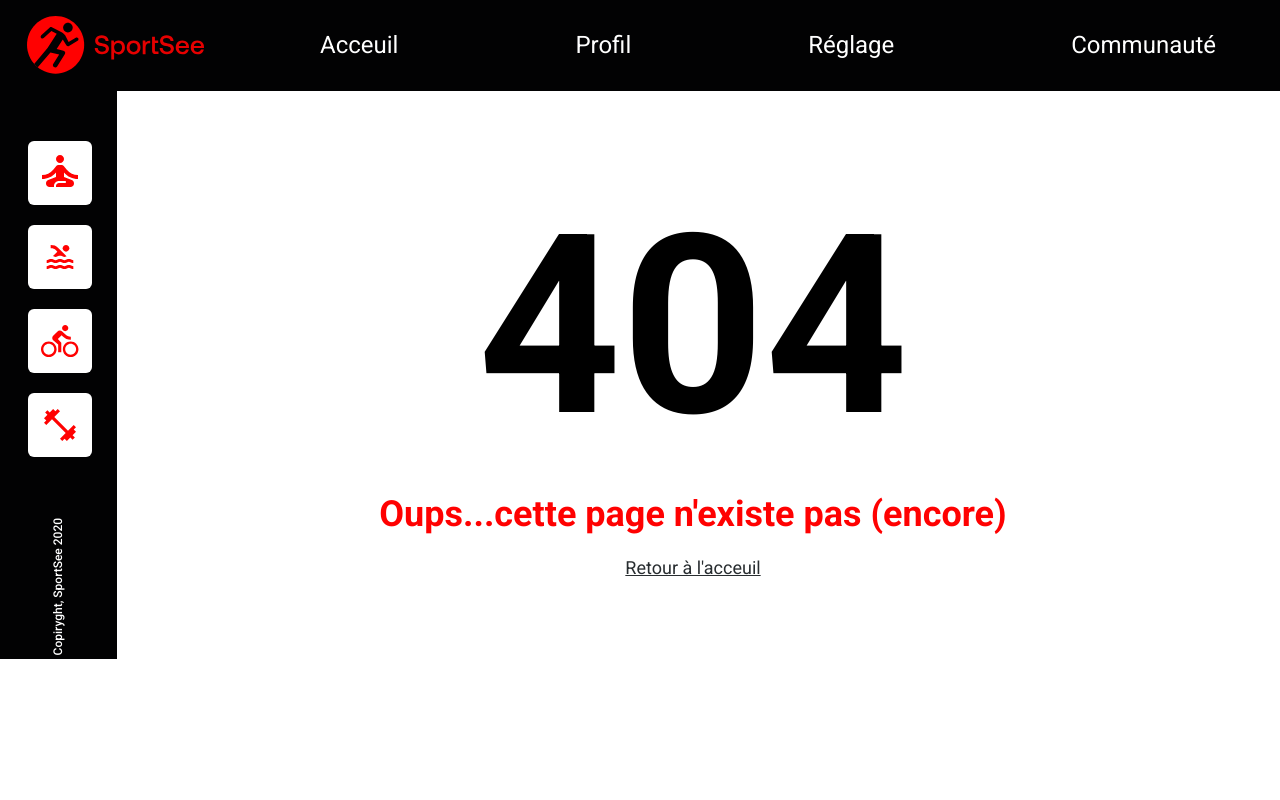
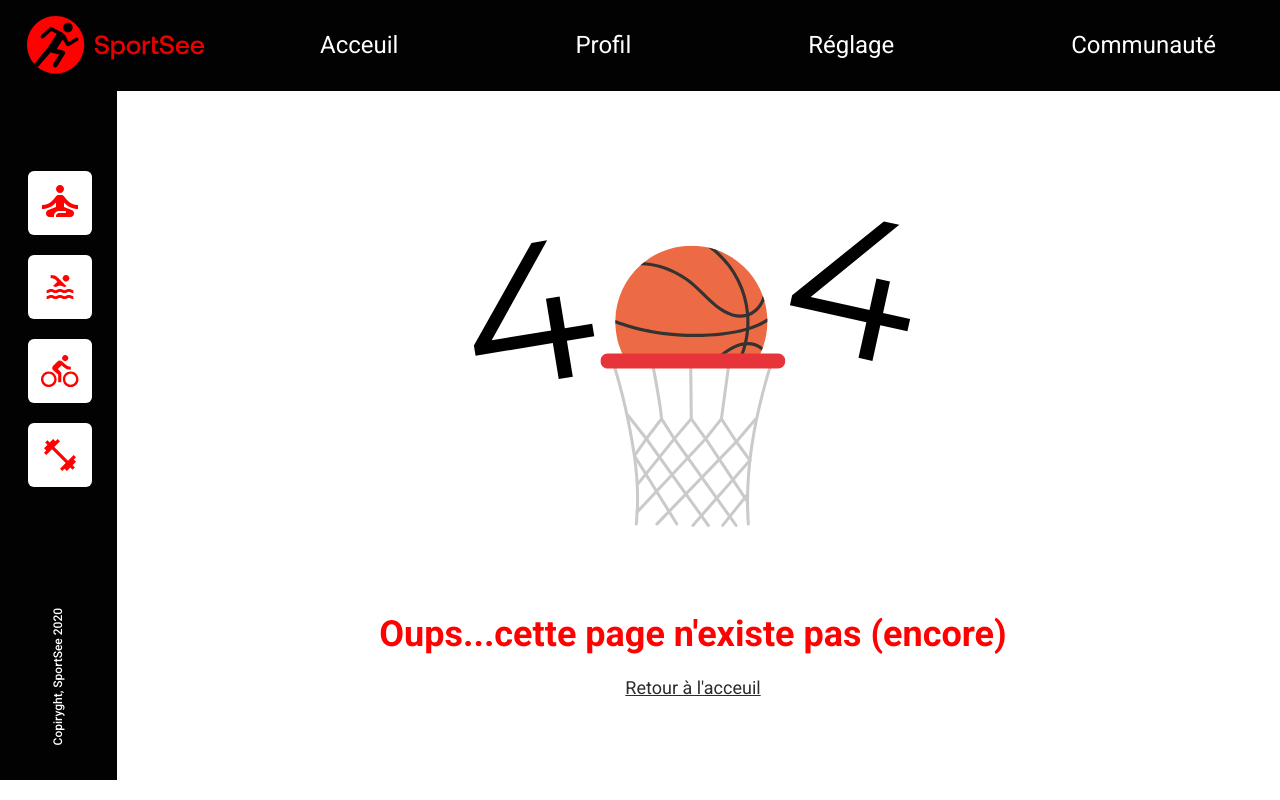
Before and after one commit to LilouCode/LisaLox_12_19052022, a React (Create React App) app: page /community in a window 1280 px wide. Before the commit this address had no page. Built offline with nearby package versions, Linux system fonts and the light colour scheme.

Commit message:
feat (error): add svg error

```diff
--- a/src/pages/Error.jsx
+++ b/src/pages/Error.jsx
@@ -1,8 +1,9 @@
 import { Link } from "react-router-dom";
+import error from '../assets/svg/error.svg'
 function Error (){
     return (
         <div className="error">
-            <h1>404</h1>
+            <img src={error} alt="Erreur 404" />
             <h4>Oups...cette page n'existe pas (encore)</h4>
             <Link to='/'>Retour à l'acceuil</Link>
         </div>
```
Also changed, not shown: src/assets/svg/error.svg (added).
